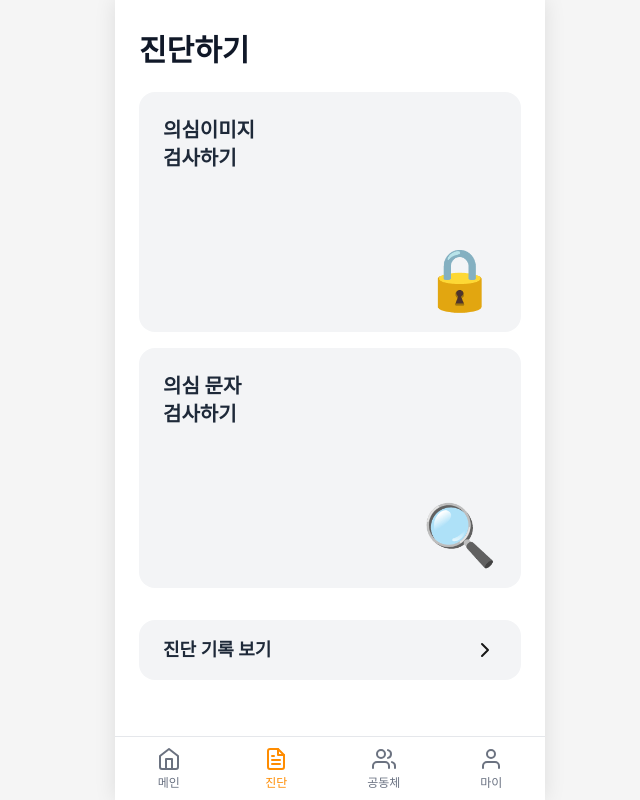
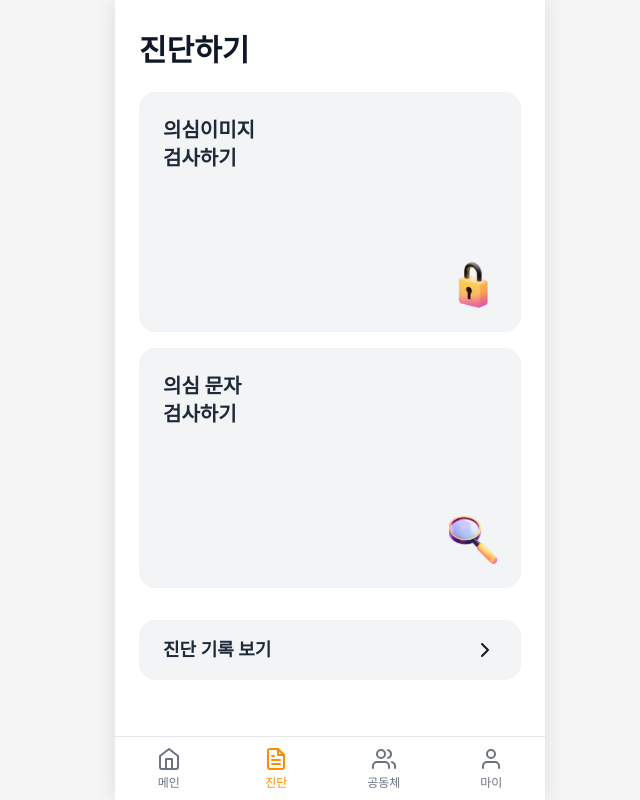
Before and after one commit to 55soup/a-no-way, a Next.js app: page /diagnosis in a window 1280 px wide. Shown: the whole page, without its empty margins (310-950 px from the left). Built offline with nearby package versions, Linux system fonts and the light colour scheme.

Commit message:
style: 이미지 변경

```diff
--- a/src/app/(tabs)/diagnosis/page.tsx
+++ b/src/app/(tabs)/diagnosis/page.tsx
@@ -1,6 +1,7 @@
 "use client";
 
 import Link from "next/link";
+import Image from "next/image";
 
 export default function DiagnosisPage() {
   return (
@@ -20,7 +21,7 @@ export default function DiagnosisPage() {
             <h2 className="text-xl font-bold text-gray-800">검사하기</h2>
           </div>
           <div className="flex justify-end">
-            <div className="text-6xl">🔒</div>
+            <Image src="/home/lock.svg" alt="공동체" width={48} height={48} />
           </div>
         </Link>
 
@@ -34,7 +35,7 @@ export default function DiagnosisPage() {
             <h2 className="text-xl font-bold text-gray-800">검사하기</h2>
           </div>
           <div className="flex justify-end">
-            <div className="text-6xl">🔍</div>
+            <Image src="/home/lens.svg" alt="진단" width={48} height={48} />
           </div>
         </Link>
       </div>
@@ -44,8 +45,19 @@ export default function DiagnosisPage() {
         href="/diagnosis/history"
         className="bg-gray-100 rounded-2xl px-6 py-4 flex items-center justify-between hover:bg-gray-200 transition-colors"
       >
-        <span className="text-lg font-semibold text-gray-800">진단 기록 보기</span>
-        <svg width="24" height="24" viewBox="0 0 24 24" fill="none" stroke="currentColor" strokeWidth="2" strokeLinecap="round" strokeLinejoin="round">
+        <span className="text-lg font-semibold text-gray-800">
+          진단 기록 보기
+        </span>
+        <svg
+          width="24"
+          height="24"
+          viewBox="0 0 24 24"
+          fill="none"
+          stroke="currentColor"
+          strokeWidth="2"
+          strokeLinecap="round"
+          strokeLinejoin="round"
+        >
           <polyline points="9 18 15 12 9 6" />
         </svg>
       </Link>
```
